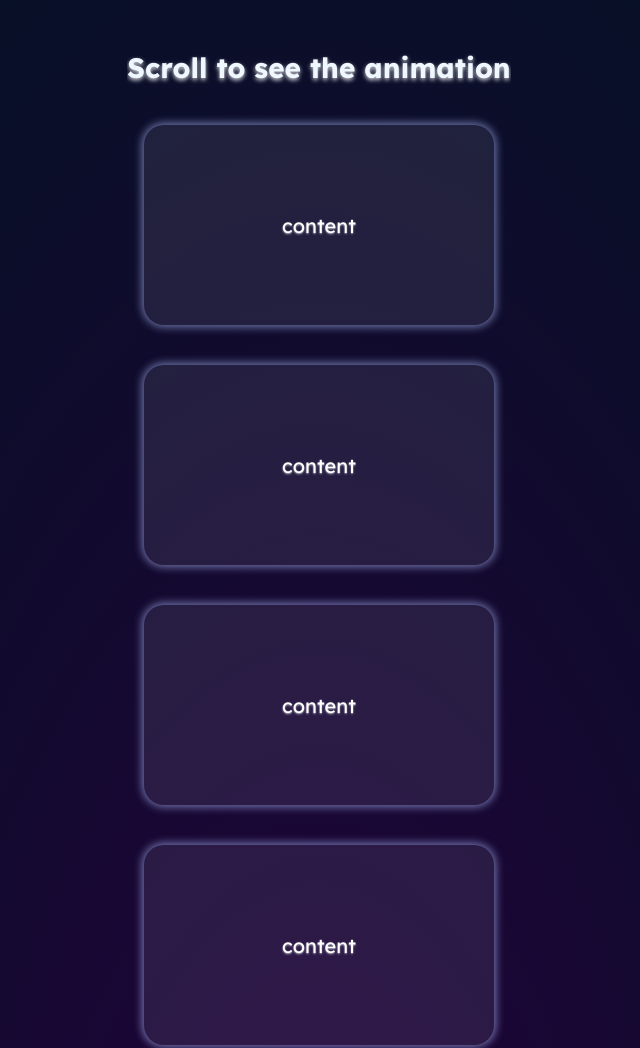
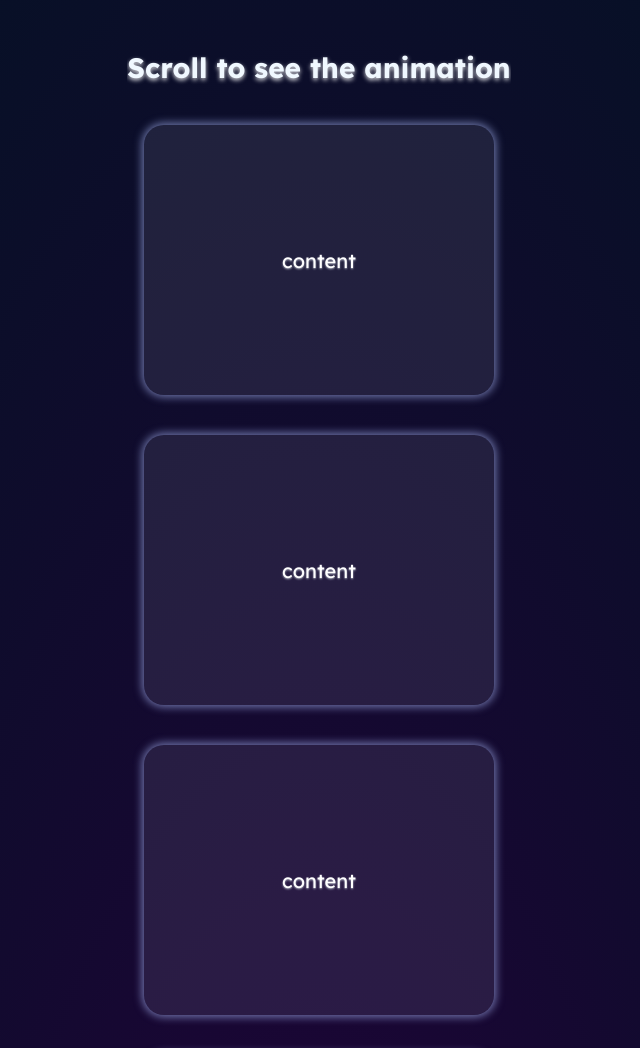
Before and after one commit to adonis-131-2710/dl-js-10, a plain HTML site: page index.html in a window 1280 px wide. Shown: the top 1048 px of the page, without its empty margins (321-961 px from the left). Drawn offline with Linux system fonts and the light colour scheme; a web font is replaced by a local one.

Commit message:
Update style.css

```diff
--- a/style.css
+++ b/style.css
@@ -14,6 +14,7 @@ body {
 .container {
     width: 100%;
     margin: 50px 0;
+    padding-bottom: 10px;
     display: flex;
     flex-direction: column;
     justify-content: center;
@@ -29,7 +30,7 @@ body {
 .box {
     max-width: 90%;
     width: 350px;
-    height: 200px;
+    height: 270px;
     border-radius: 20px;
     background-color: rgba(200, 198, 211, 0.107);
     display: flex;
```
